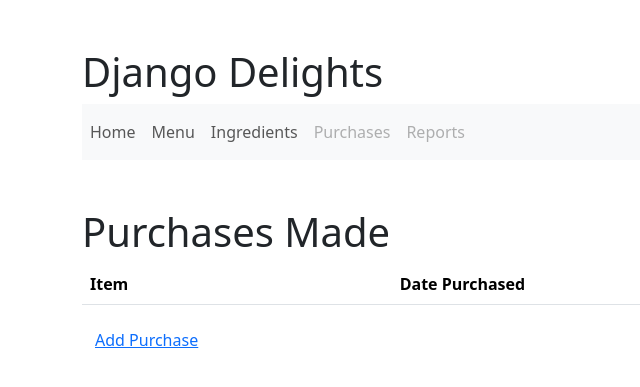
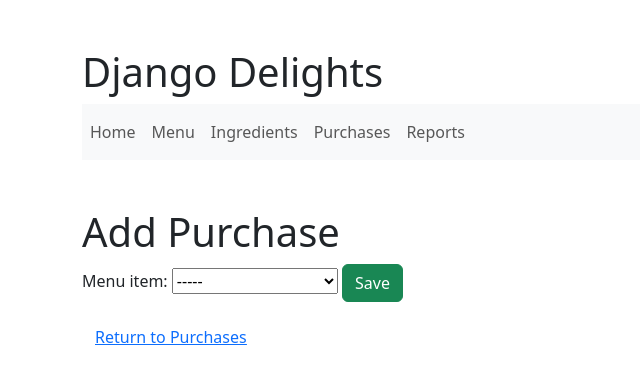
Before and after one commit to abgelvin/django_delights, a Django app: page /purchases/new in a window 1280 px wide. Shown: the top 387 px of the page, without its empty margins (0-640 px from the left). Run offline with Django 4.2, Linux system fonts and the light colour scheme; data comes from the database, SQL or seed files in the repository; both versions use the stored data as it was after the commit; lists and menus that the app fills with data are empty; some libraries are stand-ins or nearby versions.

Commit message:
got new purchase working, added forms.py

```diff
--- a/django_delights/inventory/models.py
+++ b/django_delights/inventory/models.py
@@ -2,21 +2,35 @@ from django.db import models
 
 # Create your models here.
 class Ingredient(models.Model):
-    name = models.CharField(max_length=200)
+    name = models.CharField(max_length=200, unique=True)
     quantity = models.FloatField(default=0)
     unit = models.CharField(max_length=200)
     price_per_unit = models.FloatField(default=0)
 
+    def get_absolute_url(self):
+        return '/ingredients'
+
     def __str__(self):
-        return self.name
+        return f"""
+        name={self.name};
+        qty={self.quantity};
+        unit={self.unit};
+        unit_price={self.price_per_unit}
+        """
 
 
 class MenuItem(models.Model):
-    name = models.CharField(max_length=200)
+    name = models.CharField(max_length=200, unique=True)
     price = models.FloatField(default=0)
 
+    def get_absolute_url(self):
+        return '/menu'
+
+    def available(self):
+        return all(i.enough() for i in self.reciperequirement_set.all())
+
     def __str__(self):
-        return self.name
+        return f'name={self.name}; price={self.price}'
 
 
 class RecipeRequirement(models.Model):
@@ -24,7 +38,22 @@ class RecipeRequirement(models.Model):
     ingredient = models.ForeignKey(Ingredient, on_delete=models.CASCADE)
     quantity = models.FloatField(default=0)
 
+    def __str__(self):
+        return f'menu_item={self.menu_item.__str__()}; ingredient={self.ingredient.name}; quantity={self.quantity}'
+
+    def get_absolute_url(self):
+        return '/menu'
+
+    def enough(self):
+        return self.quantity <= self.ingredient.quantity
+
 
 class Purchase(models.Model):
     menu_item = models.ForeignKey(MenuItem, on_delete=models.CASCADE)
     timestamp = models.DateTimeField(auto_now_add=True)
+
+    def __str__(self):
+        return f'menu_item={self.menu_item}; time={self.timestamp}'
+
+    def get_absolute_url(self):
+        return '/purchases'
--- a/django_delights/inventory/templates/inventory/base.html
+++ b/django_delights/inventory/templates/inventory/base.html
@@ -28,10 +28,10 @@
                       <a class="nav-link" href="{% url 'ingredients' %}">Ingredients</a>
                     </li>
                     <li class="nav-item">
-                      <a class="nav-link disabled" href="#">Purchases</a>
+                      <a class="nav-link" href="{% url 'purchases' %}">Purchases</a>
                     </li>
                     <li class="nav-item">
-                        <a class="nav-link disabled" href="#">Reports</a>
+                        <a class="nav-link" href="#">Reports</a>
                       </li>
                   </ul>
                 </div>
--- a/django_delights/inventory/templates/inventory/purchase_form.html
+++ b/django_delights/inventory/templates/inventory/purchase_form.html
@@ -1,20 +1,31 @@
 {% extends 'inventory/base.html' %}
-
+{% load static %}
 {% load crispy_forms_tags %}
-
 {% block content %}
 
-<h1>Add Ingredient</h1>
+<h1>Add Purchase</h1>
 
 <form method="post" novalidate>
 
-        {% csrf_token %}
-        {{ form|crispy }}
+    {% csrf_token %}
+    {{ form|crispy }}
+    <div>
+        <p>
+            <label for="menu_item">Menu item:</label>
+            <select name="menu_item" id="menu_item" required>
+                <option value selected>-----</option>
+                {% for item in menu_items %}
+                <option value={{ item.id }}>{{ item.name }}</option>
+                {% endfor %}
+            </select>
+            <button type="submit" class="btn btn-success">Save</button>
 
-    <button type="submit" class="btn btn-success">Save</button>
+        </p>
+    </div>
+
 </form>
 
-<button type="primary" class="btn btn-link"><a href="{% url 'ingredients' %}">Return to Ingredient List</a></button>
+<button type="primary" class="btn btn-link"><a href="{% url 'purchases' %}">Return to Purchases</a></button>
 
 
 
--- a/django_delights/inventory/templates/inventory/purchase_list.html
+++ b/django_delights/inventory/templates/inventory/purchase_list.html
@@ -22,7 +22,7 @@
 
 </table>
 
-<button type="primary" class="btn btn-link"><a href="add_purchase.html">Add Purchase</a></button>
+<button type="primary" class="btn btn-link"><a href="{% url 'add_purchase' %}">Add Purchase</a></button>
 
 
 
--- a/django_delights/inventory/views.py
+++ b/django_delights/inventory/views.py
@@ -1,7 +1,10 @@
-from django.shortcuts import render
+from typing import Any
+from django.shortcuts import render, redirect
 from django.views.generic import ListView, TemplateView
 from django.views.generic.edit import CreateView, UpdateView
 from .models import Ingredient, MenuItem, RecipeRequirement, Purchase
+from .forms import IngredientForm, MenuItemForm, RecipeRequirementForm
+
 
 # Create your views here.
 
@@ -43,33 +46,45 @@ class PurchaseListView(ListView):
 class IngredientCreateView(CreateView):
     template_name = 'inventory/ingredient_form.html'
     model = Ingredient
-    fields = ['name', 'quantity', 'unit', 'price_per_unit']
-    success_url = '/ingredients/new'
+    form_class = IngredientForm
 
 
 class MenuItemCreateView(CreateView):
     template_name = 'inventory/menuitem_form.html'
     model = MenuItem
-    fields = ['name', 'price']
-    success_url = '/menu/new'
+    form_class = MenuItemForm
 
 
 class RecipeRequirementCreateView(CreateView):
     template_name = 'inventory/recipe_requirement_form.html'
     model = RecipeRequirement
-    fields = ['menu_item', 'ingredient', 'quantity']
-    success_url = '/recipe/new'
+    form_class = RecipeRequirementForm
 
 
-class PurchaseCreateView(CreateView):
-    template_name = 'inventory/purchase_list.html'
-    model = Purchase
-    fields = ['menu_item', 'timestamp']
-    queryset = Purchase.objects.all()
+class PurchaseCreateView(TemplateView):
+    template_name = 'inventory/purchase_form.html'
+
+    def get_context_data(self, **kwargs: Any) -> dict[str, Any]:
+        context = super().get_context_data(**kwargs)
+        context['menu_items'] = [i for i in MenuItem.objects.all() if i.available()]
+        return context
+
+    def post(self, request):
+        menu_item_id = request.POST['menu_item']
+        menu_item = MenuItem.objects.get(pk=menu_item_id)
+        requirements = menu_item.reciperequirement_set
+        purchase = Purchase(menu_item=menu_item)
+
+        for requirement in requirements.all():
+            required_ingredient = requirement.ingredient
+            required_ingredient.quantity -= requirement.quantity
+            required_ingredient.save()
+
+        purchase.save()
+        return redirect('/purchases')
 
 
 class IngredientUpdateView(UpdateView):
     template_name = 'inventory/ingredient_update_form.html'
     model = Ingredient
-    fields = ['name', 'quantity', 'unit', 'price_per_unit']
-    success_url = '/ingredients'
+    form_class = IngredientForm
```
Also changed, not shown: django_delights/inventory/forms.py (added, +26 -0 lines), django_delights/inventory/templates/inventory/home.html (+22 -10 lines), django_delights/db.sqlite3.
